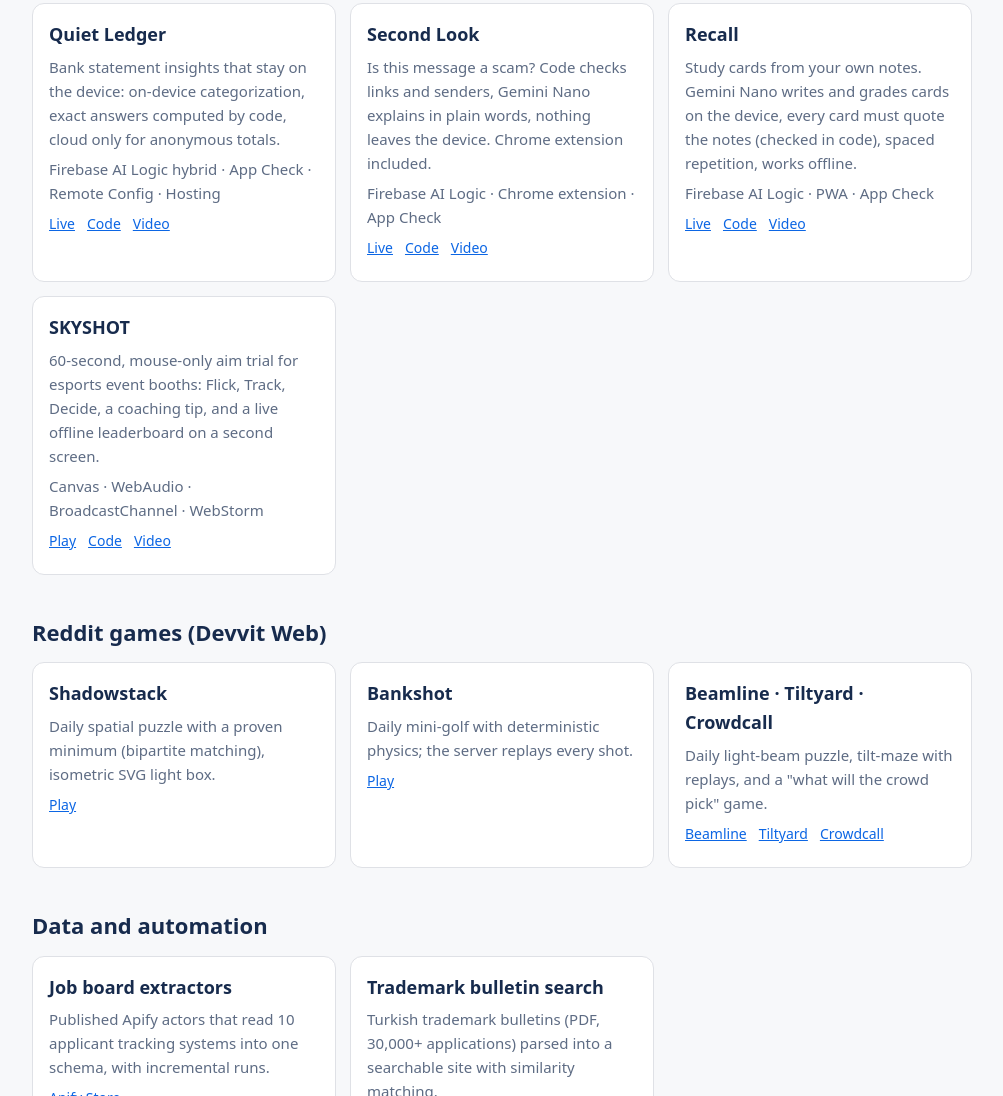
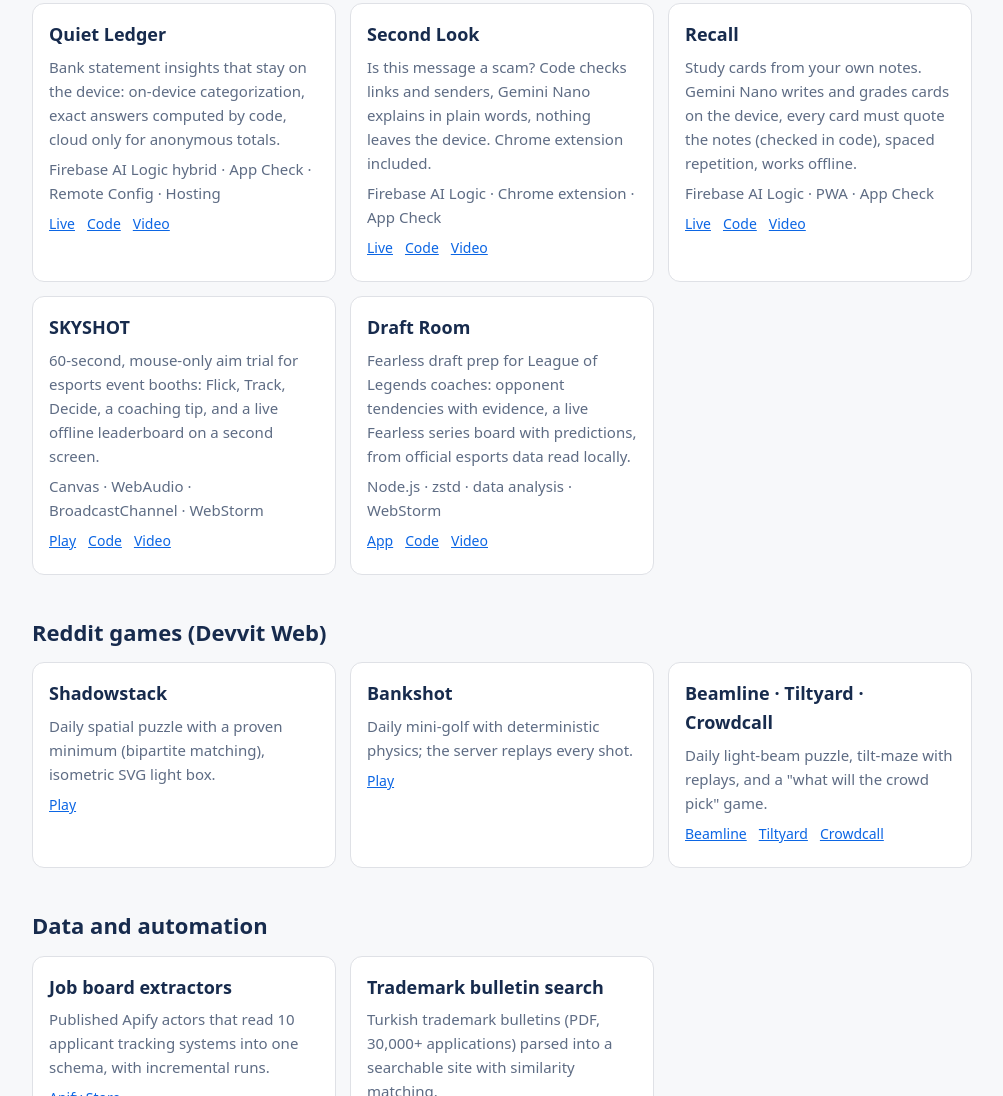
Before and after one commit to mertbatis/kronides-apps, a plain HTML site: page portfolio/index.html in a window 1280 px wide. Shown: the part 1991-3087 px from the top of the page, without its empty margins (138-1141 px from the left). Drawn offline with Linux system fonts and the light colour scheme.

Commit message:
Portfolio: add Draft Room
Co-Authored-By: Claude Opus 5.5 <noreply@anthropic.com>

```diff
--- a/portfolio/index.html
+++ b/portfolio/index.html
@@ -37,6 +37,7 @@ ul{padding-left:20px}</style></head><body><main>
 <div class="c"><h3>Second Look</h3><p>Is this message a scam? Code checks links and senders, Gemini Nano explains in plain words, nothing leaves the device. Chrome extension included.</p><p class="tags">Firebase AI Logic · Chrome extension · App Check</p><p class="links"><a href="https://second-look-kronides.web.app">Live</a><a href="https://github.com/mertbatis/second-look">Code</a><a href="https://youtu.be/T9GBBByipck">Video</a></p></div>
 <div class="c"><h3>Recall</h3><p>Study cards from your own notes. Gemini Nano writes and grades cards on the device, every card must quote the notes (checked in code), spaced repetition, works offline.</p><p class="tags">Firebase AI Logic · PWA · App Check</p><p class="links"><a href="https://recall-kronides.web.app">Live</a><a href="https://github.com/mertbatis/recall">Code</a><a href="https://youtu.be/JLNyqoUVI58">Video</a></p></div>
 <div class="c"><h3>SKYSHOT</h3><p>60-second, mouse-only aim trial for esports event booths: Flick, Track, Decide, a coaching tip, and a live offline leaderboard on a second screen.</p><p class="tags">Canvas · WebAudio · BroadcastChannel · WebStorm</p><p class="links"><a href="https://mertbatis.github.io/skyshot/">Play</a><a href="https://github.com/mertbatis/skyshot">Code</a><a href="https://youtu.be/BTXg19kwHnc">Video</a></p></div>
+<div class="c"><h3>Draft Room</h3><p>Fearless draft prep for League of Legends coaches: opponent tendencies with evidence, a live Fearless series board with predictions, from official esports data read locally.</p><p class="tags">Node.js · zstd · data analysis · WebStorm</p><p class="links"><a href="https://mertbatis.github.io/draftroom/">App</a><a href="https://github.com/mertbatis/draftroom">Code</a><a href="https://youtu.be/wDNTgqdY-fA">Video</a></p></div>
 </div>
 
 <h2>Reddit games (Devvit Web)</h2>
```
